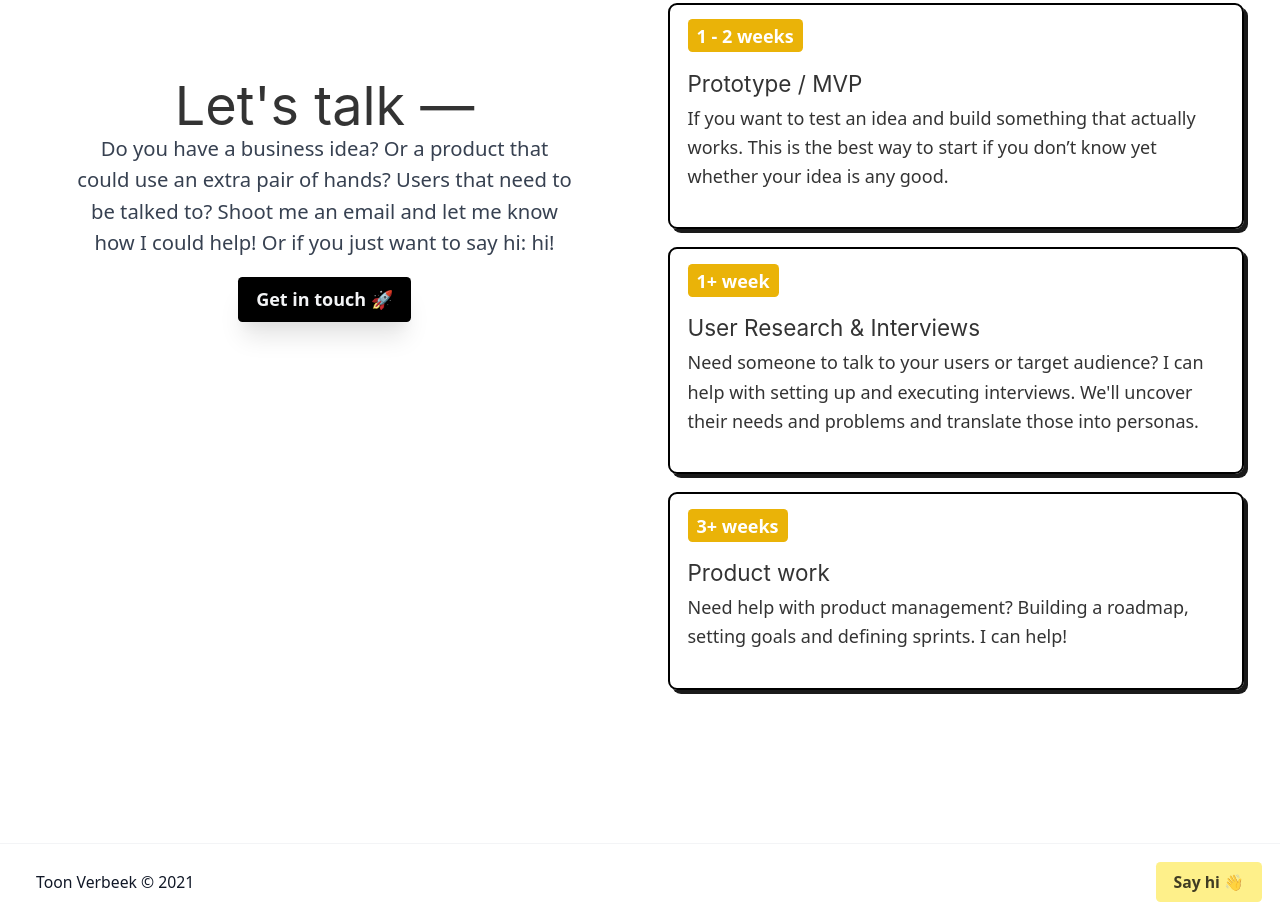
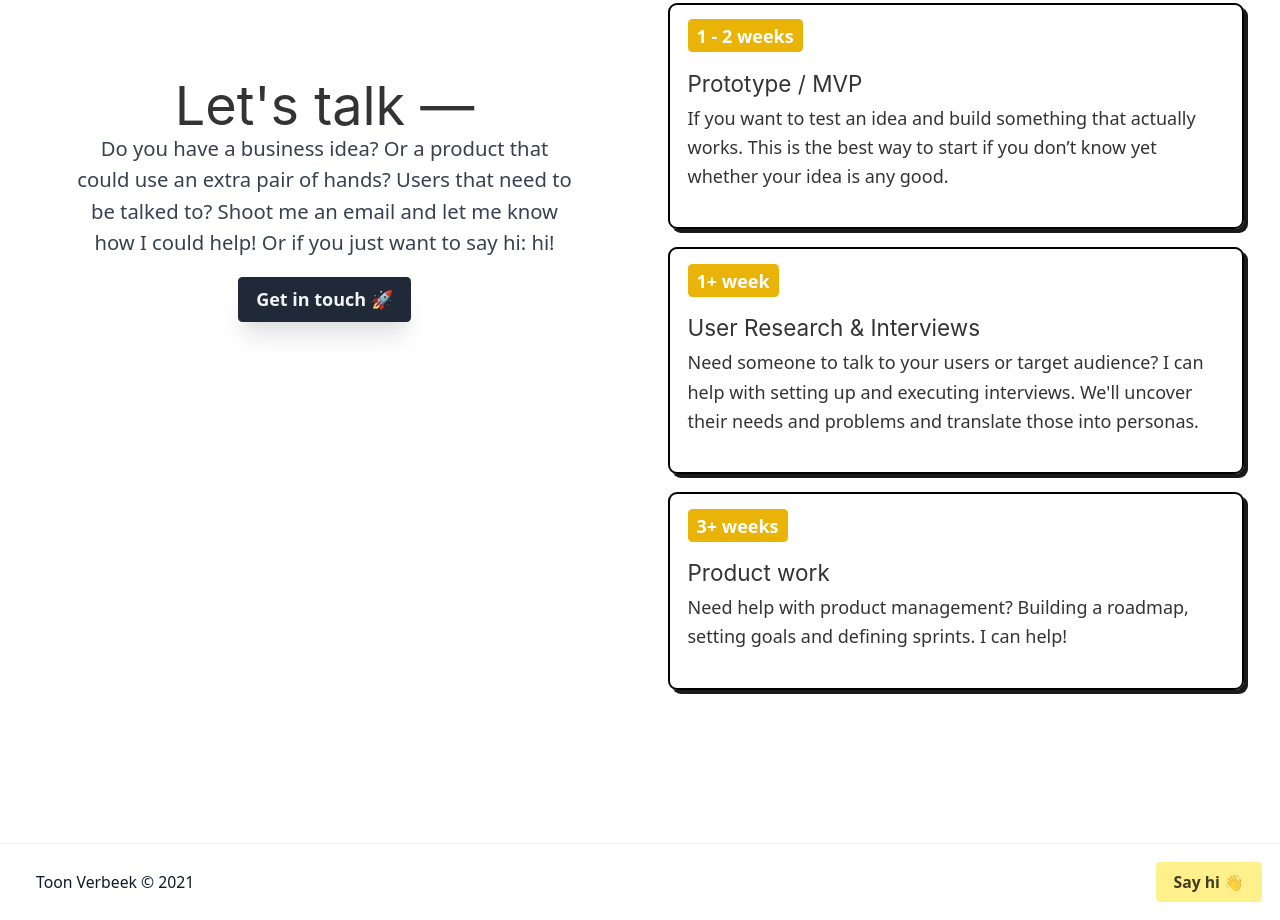
Before and after one commit to toonverbeek/toonverbeek-gatsby, a Gatsby site: page / in a window 1280 px wide. Shown: the part 6611-7531 px from the top of the page. Built offline with nearby package versions, Linux system fonts and the light colour scheme; Gatsby itself is replaced by a stand-in of ours.

Commit message:
change button color

```diff
--- a/src/pages/index.js
+++ b/src/pages/index.js
@@ -419,7 +419,7 @@ const IndexPage = ({ data }) => (
         </p>
         <a href="mailto:hello@toonverbeek.com?subject=Work together">
           <button
-            className="px-4 py-2 mx-auto font-semibold text-gray-100 bg-black rounded shadow-xl md:mx-8 md:my-4 md:w-auto "
+            className="px-4 py-2 mx-auto font-semibold text-gray-100 bg-gray-800 rounded shadow-xl md:mx-8 md:my-4 md:w-auto "
             type="button"
           >
             Get in touch 🚀
```
